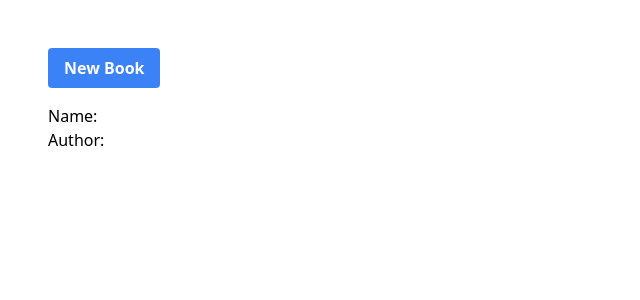
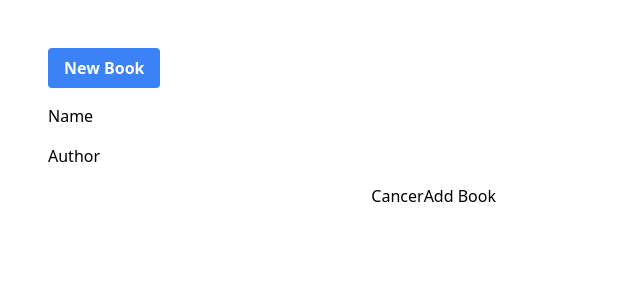
Before and after one commit to byiringiroscar/Interactive-Book-with-django-htmx-and-hyperscript, a Django app: page / in a window 1280 px wide. Shown: the top 300 px of the page, without its empty margins (0-640 px from the left). Run offline with Django 4.2, Linux system fonts and the light colour scheme; some libraries are stand-ins or nearby versions.

Commit message:
Add forms

```diff
--- a/core/templates/index.html
+++ b/core/templates/index.html
@@ -7,7 +7,7 @@
         New Book
     </button>
 
-    {{ form.as_p }}
+    {% include 'partials/bookform.html' %}
 </div>
 
 {% endblock %}
--- /dev/null
+++ b/core/templates/partials/bookform.html
@@ -0,0 +1,23 @@
+{% load widget_tweaks %}
+
+
+<div id="add-book-form">
+    <form action="">
+        <div class="mb-4">
+            {{ form.name.label }}
+            {% render_field form.name %}
+            {{ form.name.errors }}
+        </div>
+        <div class="mb-4">
+            {{ form.author.label }}
+            {% render_field form.author %}
+            {{ form.author.errors }}
+        </div>
+
+
+        <div class="flex justify-end">
+            <button type="button">Cancer</button>
+            <button type="button">Add Book</button>
+        </div>
+    </form>
+</div>
```
